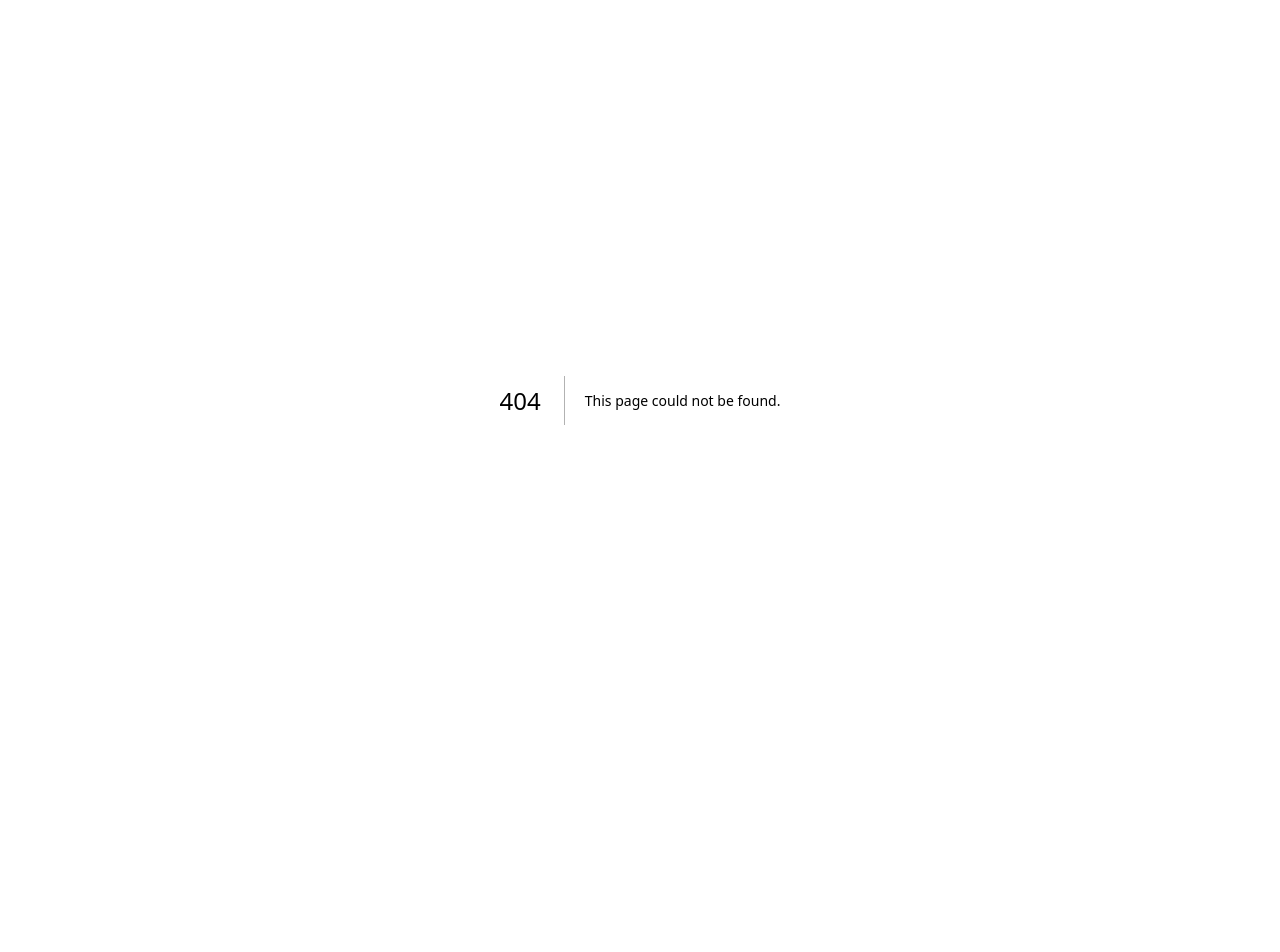
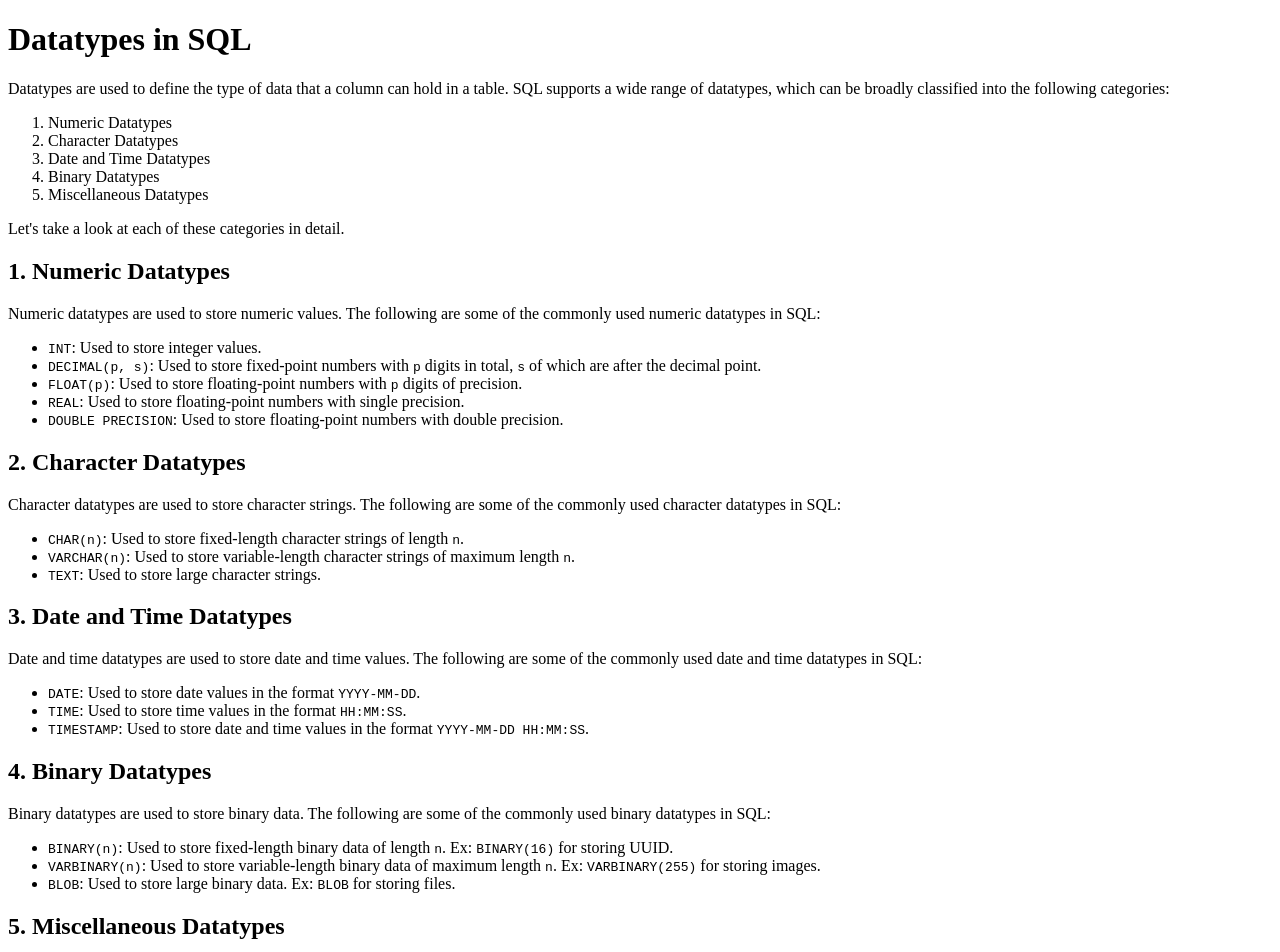
Before and after one commit to swayamterode/dev-blogs, a Next.js app: page /sql/datatypes in a window 1280 px wide. Before the commit this address had no page. Shown: the top 952 px of the page. Before the commit the page ends 800 px from the top, so only its background shows below. Built offline with nearby package versions, Linux system fonts and the light colour scheme.

Commit message:
chore: data types in sql

```diff
--- /dev/null
+++ b/pages/sql/datatypes.mdx
@@ -0,0 +1,53 @@
+# Datatypes in SQL
+
+Datatypes are used to define the type of data that a column can hold in a table. SQL supports a wide range of datatypes, which can be broadly classified into the following categories:
+
+1. Numeric Datatypes
+2. Character Datatypes
+3. Date and Time Datatypes
+4. Binary Datatypes
+5. Miscellaneous Datatypes
+
+Let's take a look at each of these categories in detail.
+
+## 1. Numeric Datatypes
+
+Numeric datatypes are used to store numeric values. The following are some of the commonly used numeric datatypes in SQL:
+
+- `INT`: Used to store integer values.
+- `DECIMAL(p, s)`: Used to store fixed-point numbers with `p` digits in total, `s` of which are after the decimal point.
+- `FLOAT(p)`: Used to store floating-point numbers with `p` digits of precision.
+- `REAL`: Used to store floating-point numbers with single precision.
+- `DOUBLE PRECISION`: Used to store floating-point numbers with double precision.
+
+## 2. Character Datatypes
+
+Character datatypes are used to store character strings. The following are some of the commonly used character datatypes in SQL:
+
+- `CHAR(n)`: Used to store fixed-length character strings of length `n`.
+- `VARCHAR(n)`: Used to store variable-length character strings of maximum length `n`.
+- `TEXT`: Used to store large character strings.
+
+## 3. Date and Time Datatypes
+
+Date and time datatypes are used to store date and time values. The following are some of the commonly used date and time datatypes in SQL:
+
+- `DATE`: Used to store date values in the format `YYYY-MM-DD`.
+- `TIME`: Used to store time values in the format `HH:MM:SS`.
+- `TIMESTAMP`: Used to store date and time values in the format `YYYY-MM-DD HH:MM:SS`.
+
+## 4. Binary Datatypes
+
+Binary datatypes are used to store binary data. The following are some of the commonly used binary datatypes in SQL:
+
+- `BINARY(n)`: Used to store fixed-length binary data of length `n`. Ex: `BINARY(16)` for storing UUID.
+- `VARBINARY(n)`: Used to store variable-length binary data of maximum length `n`. Ex: `VARBINARY(255)` for storing images.
+- `BLOB`: Used to store large binary data. Ex: `BLOB` for storing files.
+
+## 5. Miscellaneous Datatypes
+
+There are several other datatypes that are used for specific purposes. Some of the commonly used miscellaneous datatypes in SQL are:
+
+- `BOOLEAN`: Used to store boolean values (`TRUE` or `FALSE`).
+- `ENUM`: Used to store one of a predefined list of values.
+- `SET`: Used to store a set of values chosen from a predefined list.
```
Also changed, not shown: pages/sql/_meta.json (+5 -4 lines).
